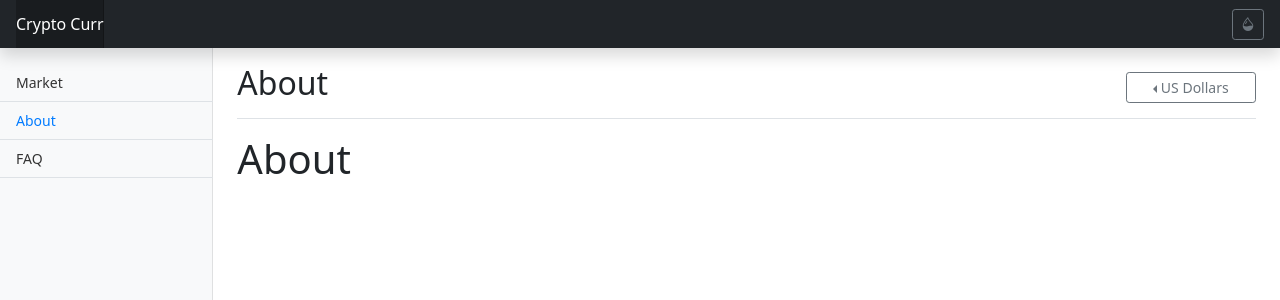
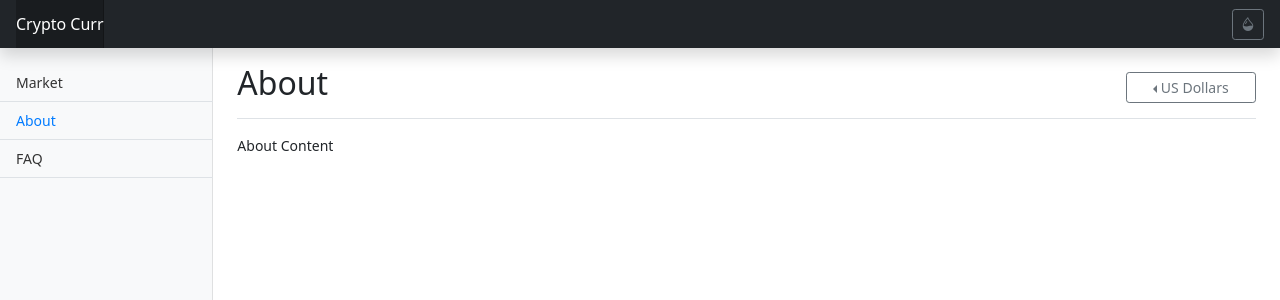
Before and after one commit to safakadir/react-sample-crypto-curr-app, a React (Create React App) app: page /about in a window 1280 px wide. Shown: the top 300 px of the page. Built offline with nearby package versions, Linux system fonts and the light colour scheme.

Commit message:
edit dummy contents

```diff
--- a/src/components/About.js
+++ b/src/components/About.js
@@ -1,7 +1,7 @@
 const About = () => {
     return (
         <div>
-            <h1>About</h1>
+            <p>About Content</p>
         </div>
     )
 }
--- a/src/components/FAQ.js
+++ b/src/components/FAQ.js
@@ -1,7 +1,7 @@
 const FAQ = () => {
     return (
         <div>
-            <h1>FAQ</h1>
+            <p>FAQ Content</p>
         </div>
     )
 }
```
